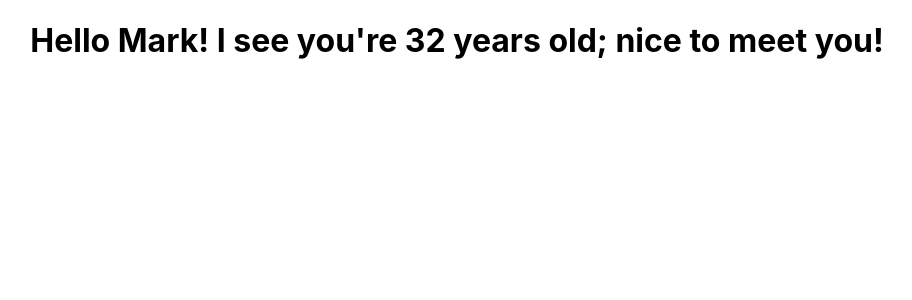
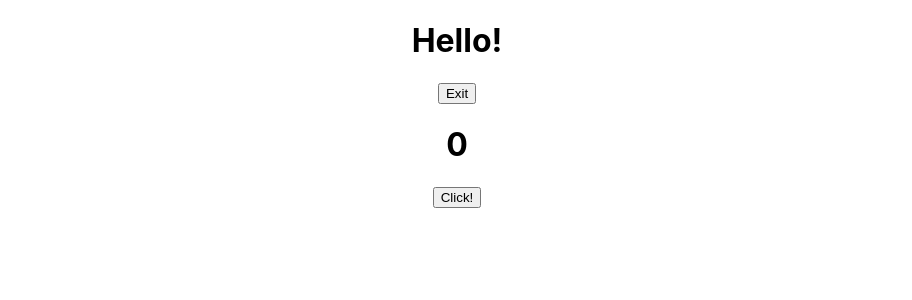
Before and after one commit to ramonabroberg/react, a React (Create React App) app in the folder my-app/: page / in a window 1280 px wide. Shown: the top 300 px of the page, without its empty margins (183-1095 px from the left). Built offline with nearby package versions, Linux system fonts and the light colour scheme.

Commit message:
Update state

```diff
--- a/my-app/src/App.js
+++ b/my-app/src/App.js
@@ -1,12 +1,12 @@
 import logo from './logo.svg';
 import './App.css';
-import FunctionalGreetingWithProps from "./components/FunctionalGreetingWithProps";
+import StatefulGreeting from "./components/StatefulGreeting";
 
 function App() {
   return (
     <div className="App">
-      <FunctionalGreetingWithProps greeting="nice to meet you!" name="Mark" age="32"/>
-    </div>
+      <StatefulGreeting />
+      </div>
   );
 }
 
--- /dev/null
+++ b/my-app/src/components/StatefulGreeting.js
@@ -0,0 +1,47 @@
+import React from "react";
+
+class StatefulGreeting extends React.Component {
+
+    constructor(props) {
+        super(props);
+        this.state = {
+            introduction: "Hello!",
+            buttonText: "Exit",
+            count: 0,
+        };
+    }
+
+    handleClick() {
+        this.setState((prevState, prevProps) => {
+            console.log("Previous State: ", prevState)
+            console.log("Previous Props: ", prevProps)
+            return {
+                introduction: prevState.introduction === "Hello!" ? "Goodbye!" : "Hello!",
+                buttonText: prevState.buttonText === "Exit" ? "Enter" : "Exit",
+            }
+        })
+    }
+
+    addOne() {
+        this.setState((prevState, prevProps) => {
+            console.log("Previous State: ", prevState)
+            console.log("Previous Props: ", prevProps)
+            return {
+                count: prevState.count + 1
+            }
+        })
+    }
+
+    render() {
+        return (
+            <div>
+                <h1>{this.state.introduction}</h1>
+                <button onClick={() => this.handleClick()}>{this.state.buttonText}</button>
+                <h1>{this.state.count}</h1>
+                <button onClick={() => this.addOne()}>Click!</button>
+            </div>
+        )
+    }
+}
+
+export default StatefulGreeting;
```
Also changed, not shown: my-app/src/components/ES7Snippets.js (added, +54 -0 lines).
